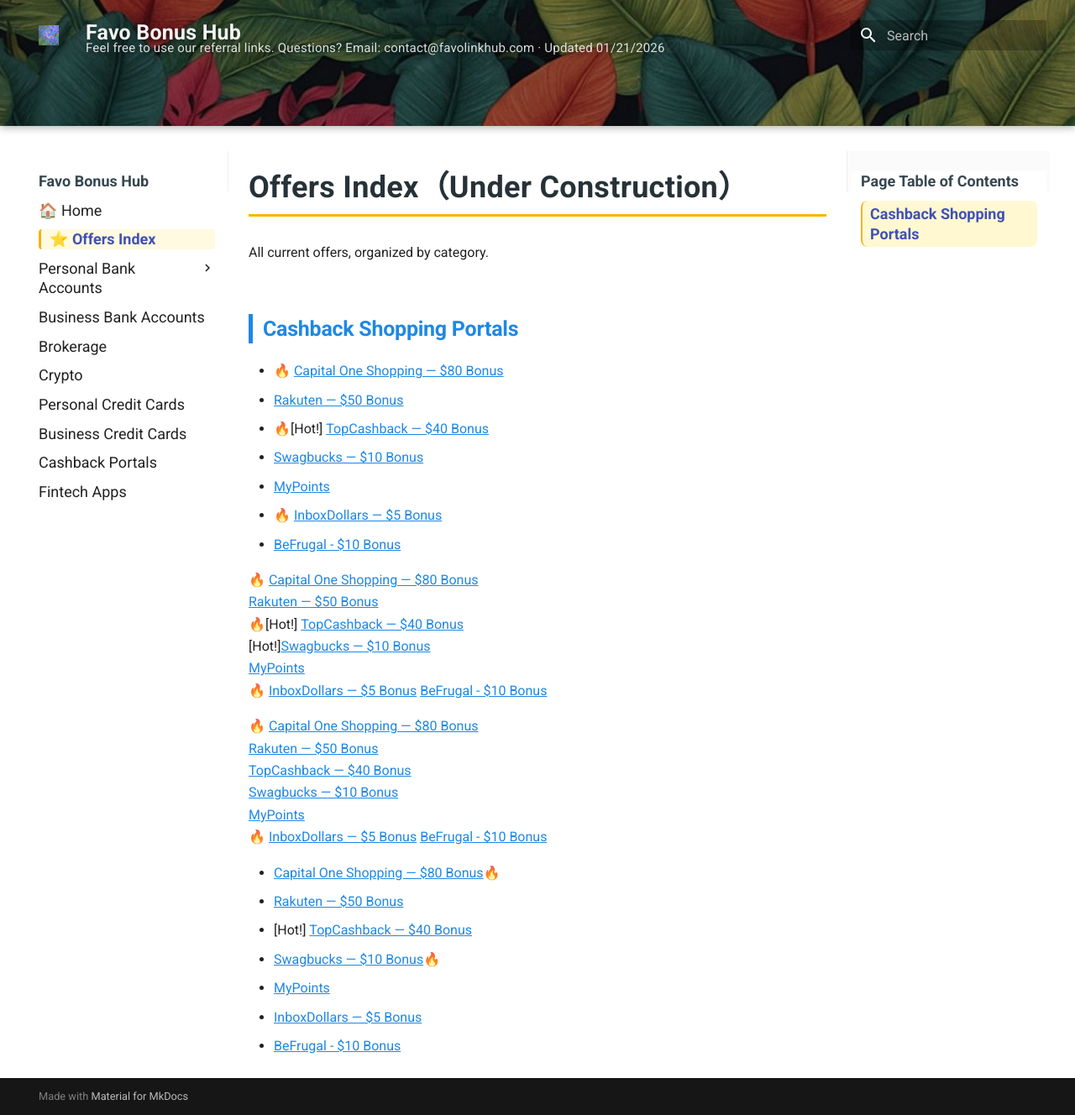
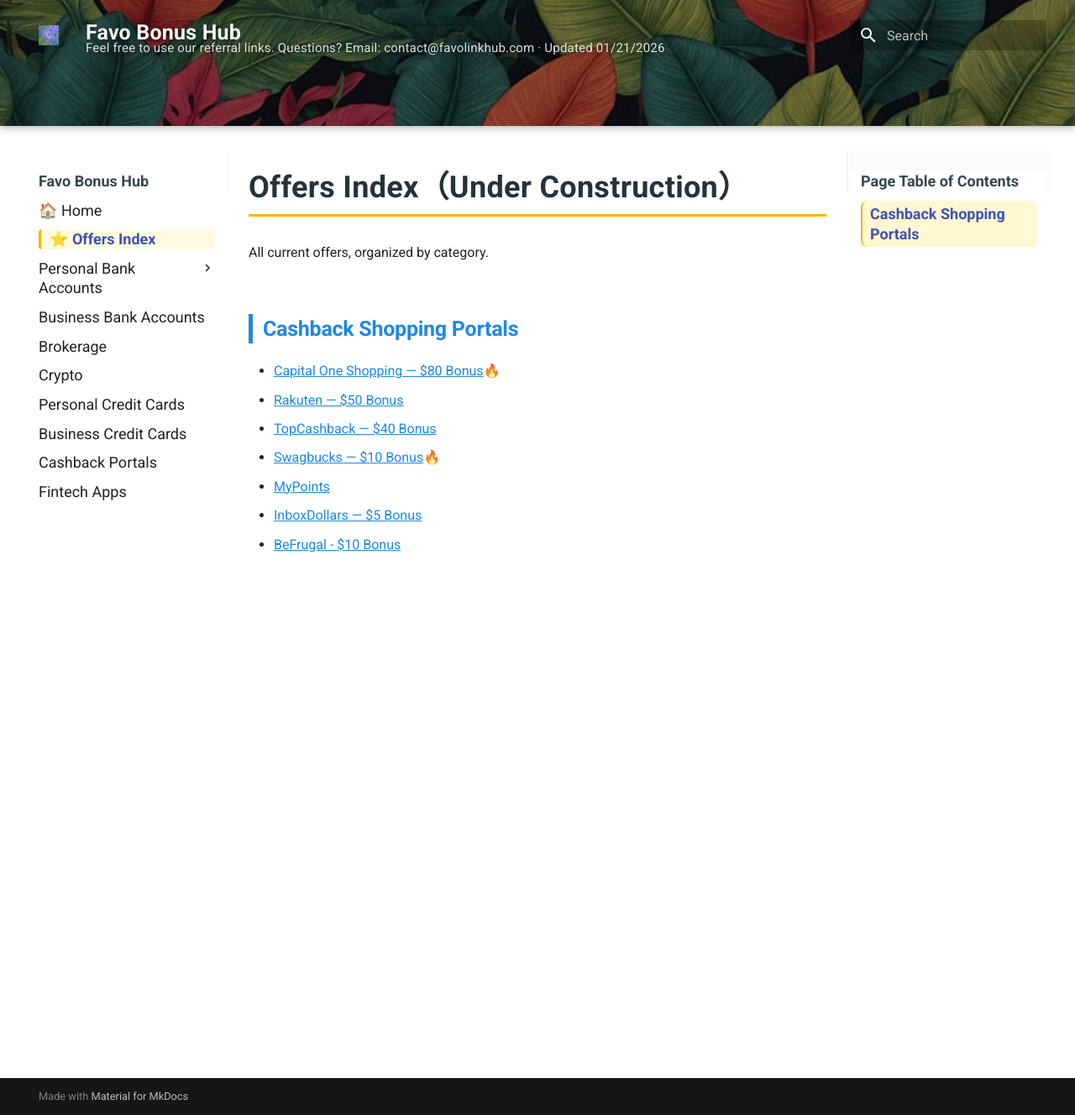
Before and after one commit to whispersofzephyr/favolinkhub-site, an MkDocs documentation site: the page built from docs/offers-index.md, in a window 1280 px wide and 1328 px high. Shown: the whole window at 84% size. Built offline with MkDocs 1.6.1 and Material for MkDocs 9.7.7, drawn with Linux system fonts in a browser that asks for light colours.

Commit message:
Update offers-index.md

```diff
--- a/docs/offers-index.md
+++ b/docs/offers-index.md
@@ -8,33 +8,9 @@ All current offers, organized by category.
 
 ## Cashback Shopping Portals
 
-- 🔥 [Capital One Shopping — $80 Bonus](shopping-portals.md#capital-one-shopping--80-bonus)
-- [Rakuten — $50 Bonus](shopping-portals.md#rakuten--50-bonus)
-- 🔥[Hot!] [TopCashback — $40 Bonus](shopping-portals.md#topcashback--40-bonus)
-- [Swagbucks — $10 Bonus](shopping-portals.md#swagbucks---10-bonus)
-- [MyPoints](shopping-portals.md#mypoints)
-- 🔥 [InboxDollars — $5 Bonus](shopping-portals.md#inboxdollars)
-- [BeFrugal - $10 Bonus](shopping-portals.md#befrugal)
-
-🔥 [Capital One Shopping — $80 Bonus](shopping-portals.md#capital-one-shopping--80-bonus)
-[Rakuten — $50 Bonus](shopping-portals.md#rakuten--50-bonus)
-🔥[Hot!] [TopCashback — $40 Bonus](shopping-portals.md#topcashback--40-bonus)
-[Hot!][Swagbucks — $10 Bonus](shopping-portals.md#swagbucks---10-bonus)
-[MyPoints](shopping-portals.md#mypoints)
-🔥 [InboxDollars — $5 Bonus](shopping-portals.md#inboxdollars)
-[BeFrugal - $10 Bonus](shopping-portals.md#befrugal)
-
-🔥 [Capital One Shopping — $80 Bonus](shopping-portals.md#capital-one-shopping--80-bonus)
-    [Rakuten — $50 Bonus](shopping-portals.md#rakuten--50-bonus)
-    [TopCashback — $40 Bonus](shopping-portals.md#topcashback--40-bonus)
-    [Swagbucks — $10 Bonus](shopping-portals.md#swagbucks---10-bonus)
-    [MyPoints](shopping-portals.md#mypoints)
-🔥 [InboxDollars — $5 Bonus](shopping-portals.md#inboxdollars)
-    [BeFrugal - $10 Bonus](shopping-portals.md#befrugal)
-
 - [Capital One Shopping — $80 Bonus](shopping-portals.md#capital-one-shopping--80-bonus)🔥
 - [Rakuten — $50 Bonus](shopping-portals.md#rakuten--50-bonus)
-- [Hot!] [TopCashback — $40 Bonus](shopping-portals.md#topcashback--40-bonus)
+- [TopCashback — $40 Bonus](shopping-portals.md#topcashback--40-bonus)
 - [Swagbucks — $10 Bonus](shopping-portals.md#swagbucks---10-bonus)🔥
 - [MyPoints](shopping-portals.md#mypoints)
 - [InboxDollars — $5 Bonus](shopping-portals.md#inboxdollars)
```
